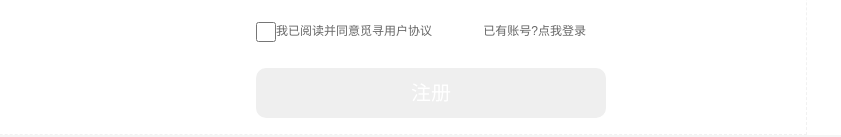
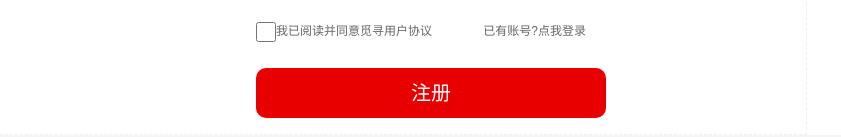
Before and after one commit to lvhouyang/lvhouyang.github.io, a plain HTML site: page register.html in a window 1280 px wide. Shown: the part 677-814 px from the top of the page, 439-1280 px from the left. Drawn offline with Linux system fonts and the light colour scheme.

Commit message:
修改注册按钮颜色

```diff
--- a/css/register.css
+++ b/css/register.css
@@ -208,7 +208,7 @@ button {
     width: 350px;
     height: 50px;
     margin: 0px 50px;
-    background-color: #80000;
+    background-color: #E80000;
     color: white;
     cursor: pointer;
     font: 400 20px/50px "微软雅黑";
```
